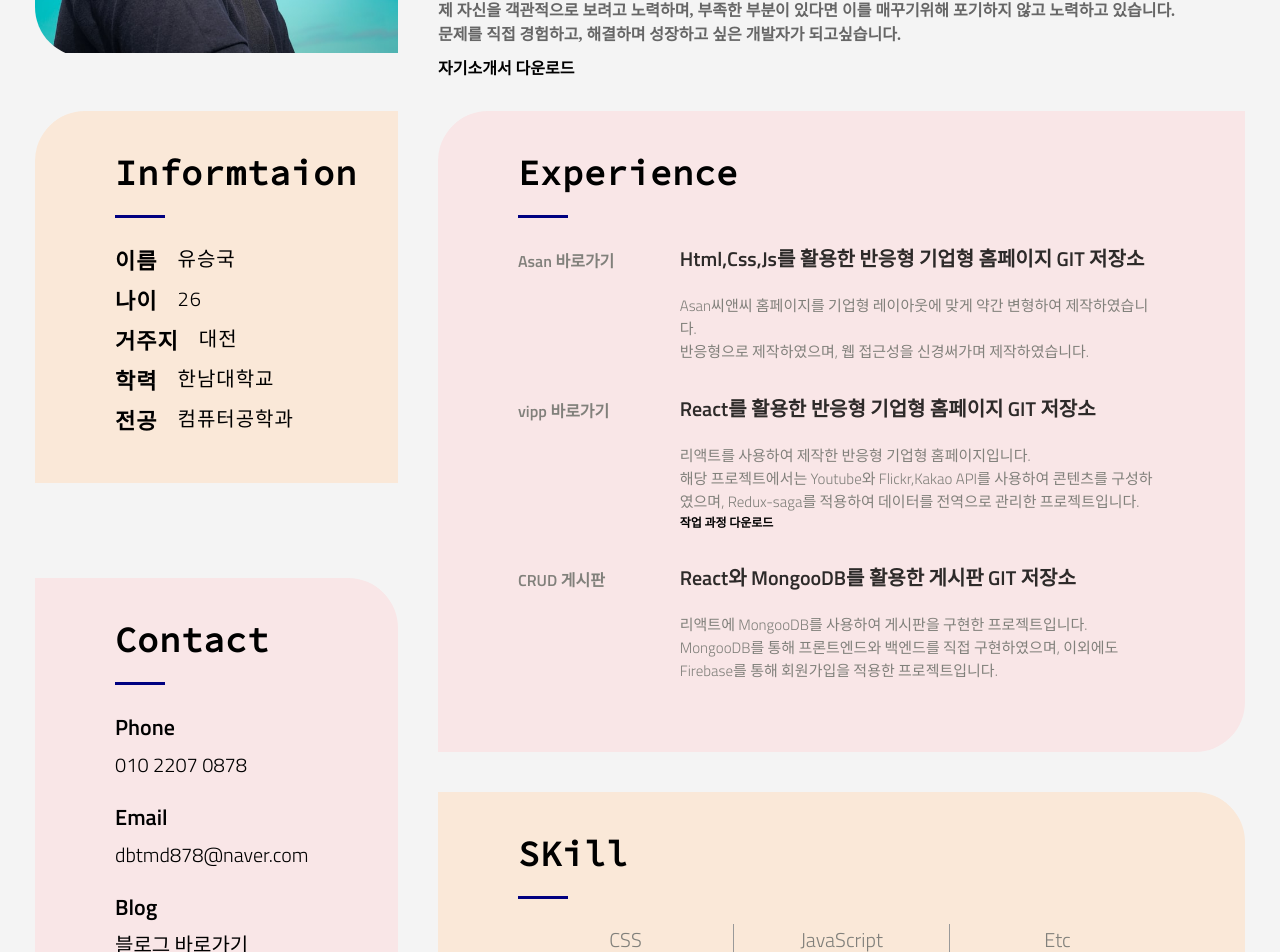
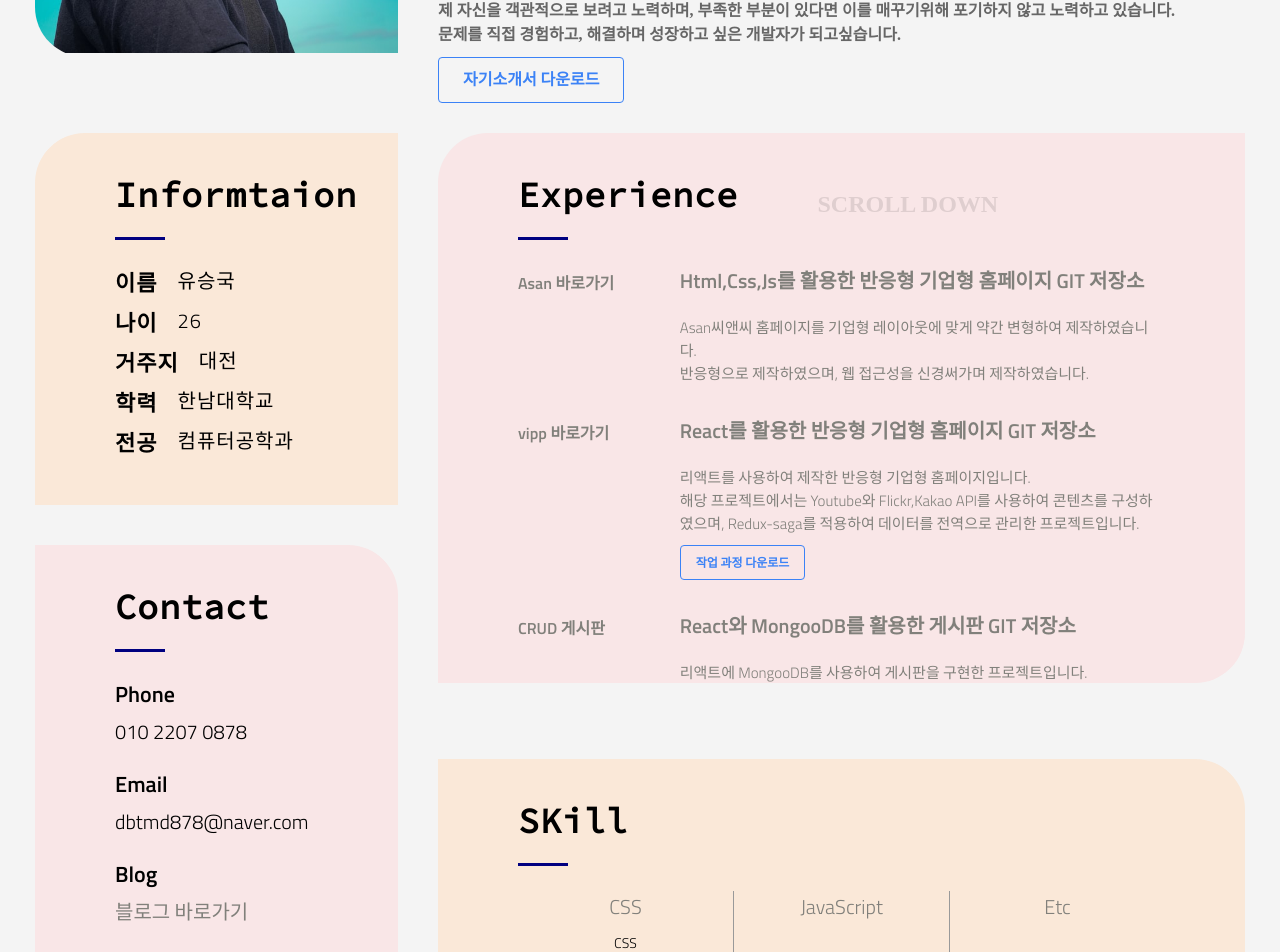
Before and after one commit to SeungGukYoo/Resume, a React (Create React App) app: page / in a window 1280 px wide. Shown: the part 360-1312 px from the top of the page. Built offline with nearby package versions, Linux system fonts and the light colour scheme; a web font is replaced by a local one.

Commit message:
button 디자인 변경 및 스크롤 추가, 프로젝트 추가

```diff
--- a/src/components/Contact.js
+++ b/src/components/Contact.js
@@ -28,6 +28,16 @@ const ContactContainer = styled.div`
         cursor: default;
       }
     }
+    &:nth-of-type(3),
+    &:nth-of-type(4) {
+      P {
+        cursor: pointer;
+        color: rgb(129, 128, 123);
+        &:hover {
+          color: black;
+        }
+      }
+    }
     h2 {
       vertical-align: middle;
       margin-bottom: 5px;
@@ -38,7 +48,6 @@ const ContactContainer = styled.div`
       font-family: 'Titillium Web', 'Nanum Gothic Coding', sans-serif;
       font-size: 20px;
       font-weight: 100;
-      cursor: pointer;
     }
   }
   @media screen and (max-width: 1200px) {
@@ -94,13 +103,7 @@ function Contact() {
       </div>
       <div>
         <h2>Notion</h2>
-        <p
-          onClick={() =>
-            window.open('https://www.notion.so/8f5367843300462da66df8c5e0944d92', '_blank')
-          }
-        >
-          Notion 바로가기
-        </p>
+        <p onClick={() => window.open('https://www.notion.so/8f5367843300462da66df8c5e0944d92', '_blank')}>Notion 바로가기</p>
       </div>
     </ContactContainer>
   );
--- a/src/components/Experience.js
+++ b/src/components/Experience.js
@@ -1,5 +1,15 @@
 import React from 'react';
-import styled from 'styled-components';
+import styled, { keyframes } from 'styled-components';
+
+const anime = keyframes`
+0%{
+  transform: translateY(0);
+}
+100%{
+  transform: translateY(5px);
+}
+
+`;
 
 const ExperienceContainer = styled.div`
   background-color: rgb(249, 230, 231);
@@ -7,6 +17,20 @@ const ExperienceContainer = styled.div`
   border-bottom-right-radius: 50px;
   padding: 40px 80px;
   margin-bottom: 40px;
+  height: 550px;
+  overflow-y: scroll;
+  position: relative;
+  .scroll-text {
+    position: absolute;
+    top: 10%;
+    left: 50%;
+    color: black;
+    margin-left: -24px;
+    font-weight: bold;
+    font-size: 24px;
+    opacity: 0.1;
+    animation: ${anime} 0.5s linear alternate infinite;
+  }
   h1 {
     font-size: 35px;
     margin-bottom: 25px;
@@ -29,13 +53,16 @@ const ExperienceContainer = styled.div`
       &:nth-of-type(1) {
         width: 25%;
         flex: 1;
-
         p {
+          display: inline-block;
           padding-top: 5px;
           font-weight: bold;
           color: rgb(129, 128, 123);
           font-family: 'Titillium Web', 'Nanum Gothic Coding', sans-serif;
           cursor: pointer;
+          &:hover {
+            color: black;
+          }
         }
       }
       &:nth-of-type(2) {
@@ -45,29 +72,45 @@ const ExperienceContainer = styled.div`
           font-size: 20px;
           font-weight: bold;
           font-family: 'Titillium Web', 'Nanum Gothic Coding', sans-serif;
-          color: rgb(45, 42, 41);
+          color: rgb(129, 128, 123);
           vertical-align: middle;
           cursor: pointer;
+          transition: 0.15s;
+          &:hover {
+            color: black;
+          }
         }
         p {
           padding-top: 5px;
-
           font-size: 15px;
           color: rgb(129, 128, 123);
           font-family: 'Titillium Web', 'Nanum Gothic Coding', sans-serif;
           &:nth-of-type(2) {
-            display: inline;
-            color: black;
-            padding-top: 7px;
+            display: inline-block;
             font-size: 12px;
             font-weight: bold;
             cursor: pointer;
+            margin-top: 10px;
+            border: 1px solid rgb(59 130 246);
+            color: rgb(59 130 246);
+            padding: 7px 15px;
+            transition: 0.15s;
+            border-radius: 4px;
+            &:hover {
+              background-color: rgb(29 78 216);
+              color: white;
+            }
           }
         }
       }
     }
   }
   @media screen and (max-width: 600px) {
+    .scroll-text {
+      font-size: 15px;
+      left: auto;
+      right: 10%;
+    }
     padding: 20px 40px;
     h1 {
       font-size: 24px;
@@ -119,17 +162,12 @@ function Experience() {
   return (
     <ExperienceContainer>
       <h1>Experience</h1>
-
       <article>
         <div>
-          <p onClick={() => moveSite('https://seunggukyoo.github.io/Clone_Company_Homepage/')}>
-            Asan 바로가기
-          </p>
+          <p onClick={() => moveSite('https://seunggukyoo.github.io/Clone_Company_Homepage/')}>Asan 바로가기</p>
         </div>
         <div>
-          <h2 onClick={() => moveSite('https://github.com/SeungGukYoo/Clone_Company_Homepage')}>
-            Html,Css,Js를 활용한 반응형 기업형 홈페이지 GIT 저장소
-          </h2>
+          <h2 onClick={() => moveSite('https://github.com/SeungGukYoo/Clone_Company_Homepage')}>Html,Css,Js를 활용한 반응형 기업형 홈페이지 GIT 저장소</h2>
           <p>
             Asan씨앤씨 홈페이지를 기업형 레이아웃에 맞게 약간 변형하여 제작하였습니다. <br />
             반응형으로 제작하였으며, 웹 접근성을 신경써가며 제작하였습니다.
@@ -138,49 +176,44 @@ function Experience() {
       </article>
       <article>
         <div>
-          <p onClick={() => moveSite('https://seunggukyoo.github.io/react_homepage/#/')}>
-            vipp 바로가기
-          </p>
+          <p onClick={() => moveSite('https://seunggukyoo.github.io/react_homepage/#/')}>vipp 바로가기</p>
         </div>
         <div>
-          <h2>React를 활용한 반응형 기업형 홈페이지 GIT 저장소</h2>
-          <p onClick={() => moveSite('https://github.com/SeungGukYoo/react_homepage')}>
+          <h2 onClick={() => moveSite('https://github.com/SeungGukYoo/react_homepage')}>React를 활용한 반응형 기업형 홈페이지 GIT 저장소</h2>
+          <p>
             리액트를 사용하여 제작한 반응형 기업형 홈페이지입니다. <br />
-            해당 프로젝트에서는 Youtube와 Flickr,Kakao API를 사용하여 콘텐츠를 구성하였으며,
-            Redux-saga를 적용하여 데이터를 전역으로 관리한 프로젝트입니다.
+            해당 프로젝트에서는 Youtube와 Flickr,Kakao API를 사용하여 콘텐츠를 구성하였으며, Redux-saga를 적용하여 데이터를 전역으로 관리한 프로젝트입니다.
           </p>
-          <p
-            onClick={() =>
-              moveSite(
-                'https://drive.google.com/file/d/1eEXaGSUReu6T2pkZspiQd4pU3_sY_i7i/view?usp=sharing'
-              )
-            }
-          >
-            작업 과정 다운로드
+          <p onClick={() => moveSite('https://drive.google.com/file/d/1eEXaGSUReu6T2pkZspiQd4pU3_sY_i7i/view?usp=sharing')}>작업 과정 다운로드</p>
+        </div>
+      </article>
+      <article>
+        <div>
+          <p onClick={() => moveSite('https://github.com/SeungGukYoo/react-node-study/tree/master')}>CRUD 게시판</p>
+        </div>
+        <div>
+          <h2 onClick={() => moveSite('https://github.com/SeungGukYoo/react-node-study/tree/master')}>React와 MongooDB를 활용한 게시판 GIT 저장소</h2>
+          <p>
+            리액트에 MongooDB를 사용하여 게시판을 구현한 프로젝트입니다. <br />
+            MongooDB를 통해 프론트엔드와 백엔드를 직접 구현하였으며, 이외에도 Firebase를 통해 회원가입을 적용한 프로젝트입니다.
           </p>
         </div>
       </article>
       <article>
         <div>
-          <p
-            onClick={() => moveSite('https://github.com/SeungGukYoo/react-node-study/tree/master')}
-          >
-            CRUD 게시판
-          </p>
+          <p onClick={() => moveSite('https://netflix-wtih-next13-typescript-git-main-seunggukyoo.vercel.app/login')}>Netflix 바로가기</p>
         </div>
         <div>
-          <h2
-            onClick={() => moveSite('https://github.com/SeungGukYoo/react-node-study/tree/master')}
-          >
-            React와 MongooDB를 활용한 게시판 GIT 저장소
-          </h2>
+          <h2 onClick={() => moveSite('https://github.com/SeungGukYoo/Netflix-wtih-Next13-Typescript')}>NextJS와 Typescript를 사용한 Netflix GIT 저장소</h2>
           <p>
-            리액트에 MongooDB를 사용하여 게시판을 구현한 프로젝트입니다. <br />
-            MongooDB를 통해 프론트엔드와 백엔드를 직접 구현하였으며, 이외에도 Firebase를 통해
-            회원가입을 적용한 프로젝트입니다.
+            Typescript와 NextJS 13버전을 사용하여 제작한 Netflix 사이트입니다. <br />
+            Recoil을 사용하여 영화데이터와 모달 상태를 전역으로 관리해본 프로젝트입니다. <br />
+            firebase를 사용하여 회원가입, 로그인, 로그아웃 적용하였습니다.
           </p>
+          <p onClick={() => moveSite('https://drive.google.com/file/d/1FOlz4wvj25L-y-Icc3_RVGCYdt0nGoEc/view?usp=sharing')}>작업 과정 다운로드</p>
         </div>
       </article>
+      <p className='scroll-text'>SCROLL DOWN</p>
     </ExperienceContainer>
   );
 }
--- a/src/components/Header.js
+++ b/src/components/Header.js
@@ -109,12 +109,24 @@ const InfoContainer = styled.article`
     font-size: 16px;
     color: #666;
     line-height: 24px;
+
     span {
       display: inline-block;
       font-size: 16px;
       margin-top: 10px;
       color: black;
       cursor: pointer;
+      transition: all 0.1s;
+      border: 1px solid rgb(59 130 246);
+      padding: 10px 24px;
+      transition: color 0.2s;
+      border-radius: 4px;
+      color: rgb(59 130 246);
+      transition: 0.15s;
+      &:hover {
+        background-color: rgb(29 78 216);
+        color: white;
+      }
     }
   }
   @media screen and (max-width: 1200px) {
@@ -157,20 +169,10 @@ function Header() {
           <span className='profile'>Profile</span>
           <p>
             React, NextJS를 기반으로 한 신입 프론트엔드 개발자를 희망하는 유승국입니다. <br />
-            제 자신을 객관적으로 보려고 노력하며, 부족한 부분이 있다면 이를 매꾸기위해 포기하지 않고
-            노력하고 있습니다.
+            제 자신을 객관적으로 보려고 노력하며, 부족한 부분이 있다면 이를 매꾸기위해 포기하지 않고 노력하고 있습니다.
             <br />
             문제를 직접 경험하고, 해결하며 성장하고 싶은 개발자가 되고싶습니다. <br />
-            <span
-              onClick={() =>
-                window.open(
-                  'https://drive.google.com/file/d/1OAKI0UIbbbnipWcw43IuPPo1OIarzVlq/view?usp=sharing',
-                  '_blank'
-                )
-              }
-            >
-              자기소개서 다운로드
-            </span>
+            <span onClick={() => window.open('https://drive.google.com/file/d/1OAKI0UIbbbnipWcw43IuPPo1OIarzVlq/view?usp=sharing', '_blank')}>자기소개서 다운로드</span>
           </p>
         </InfoContainer>
       </div>
```
